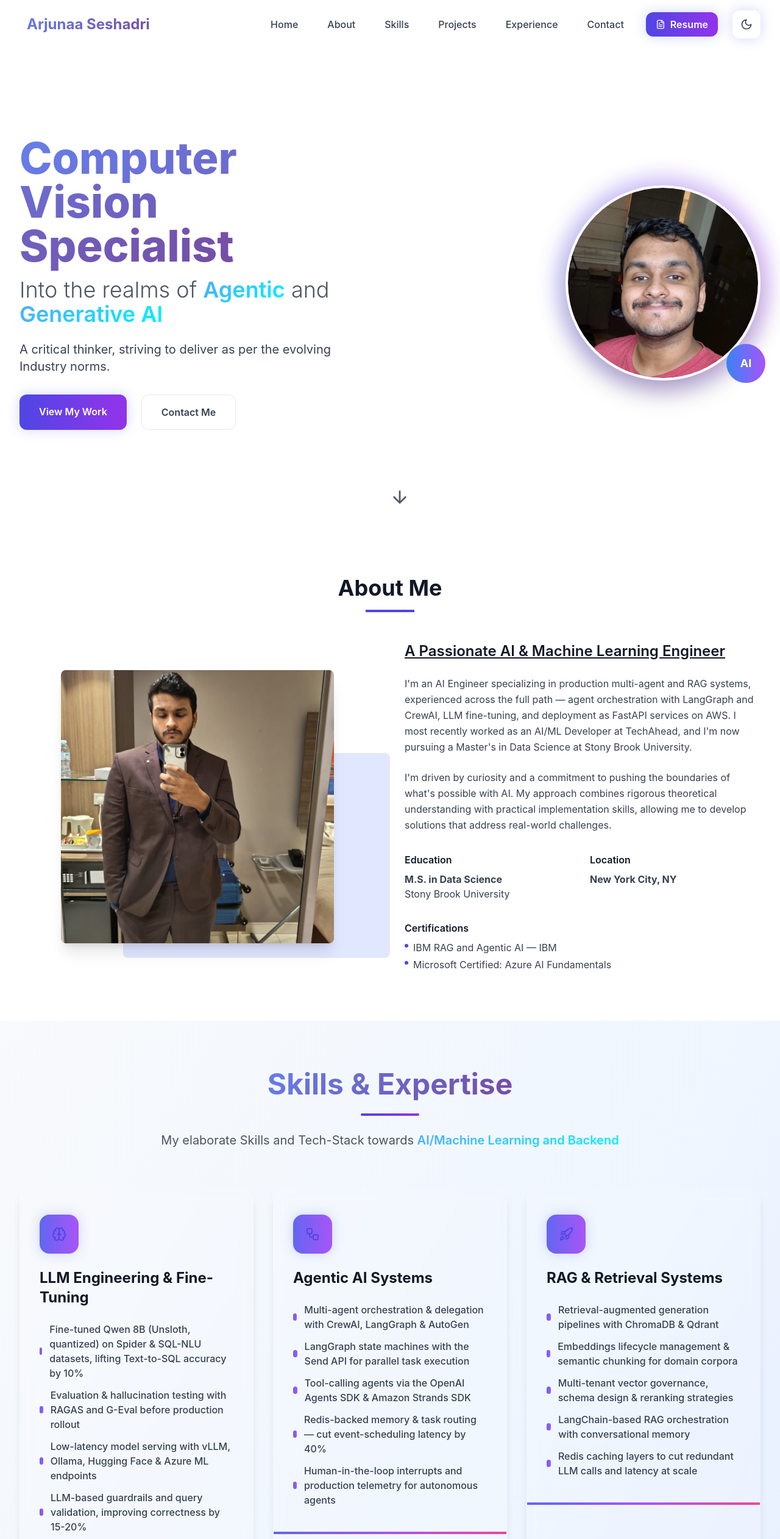
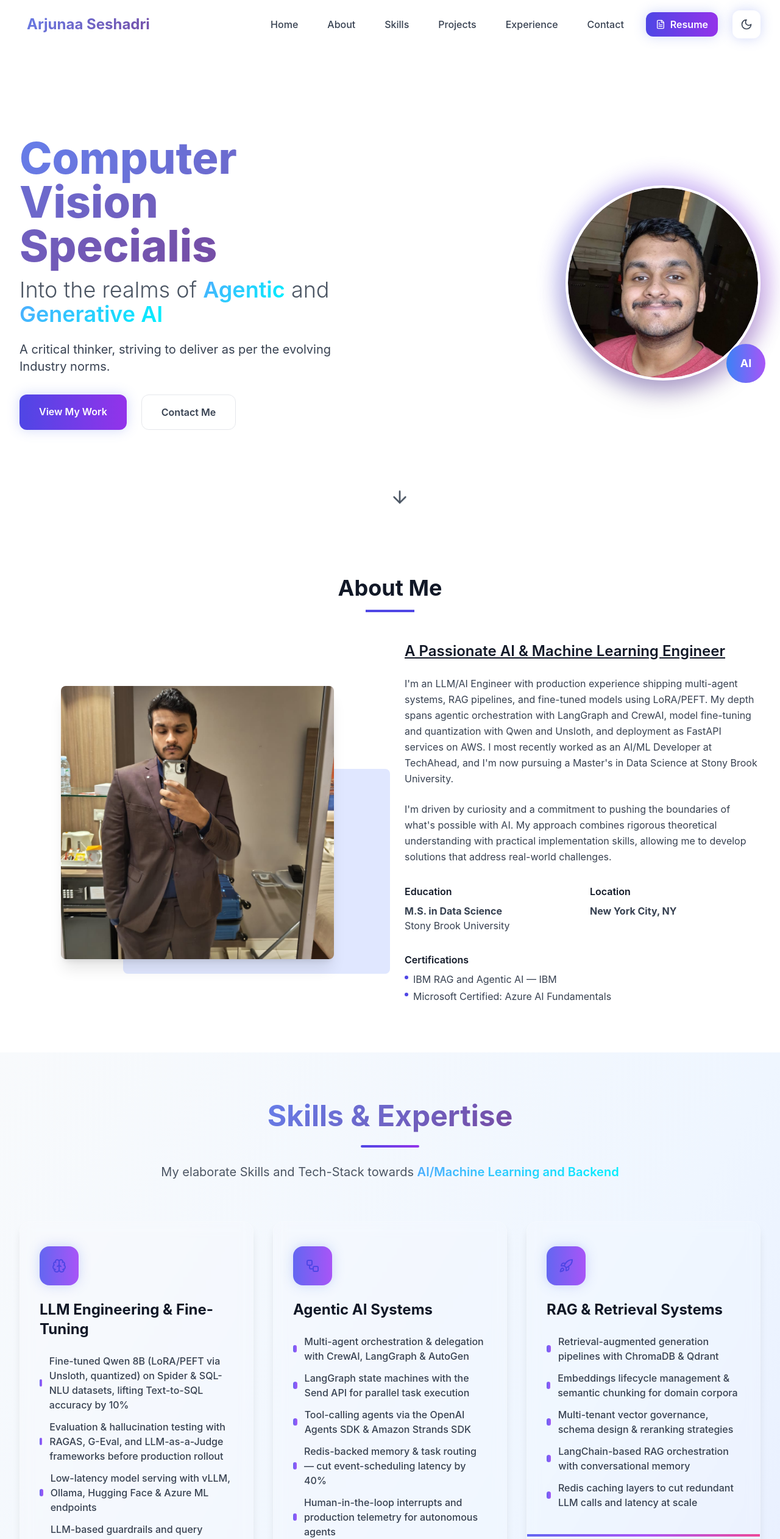
Before and after one commit to ArjunKrooksML/Portfolio, a React (Vite) app: page / in a window 1280 px wide. Shown: the top 2524 px of the page at 61% size. Built offline with nearby package versions, Linux system fonts and the light colour scheme.

Commit message:
improvements

```diff
--- a/src/components/About.tsx
+++ b/src/components/About.tsx
@@ -47,7 +47,7 @@ const About: React.FC = () => {
               <u>A Passionate AI & Machine Learning Engineer</u>
             </h3>
             <p className="text-gray-700 dark:text-gray-300 mb-6 leading-relaxed">
-              I'm an AI Engineer specializing in production multi-agent and RAG systems, experienced across the full path — agent orchestration with LangGraph and CrewAI, LLM fine-tuning, and deployment as FastAPI services on AWS. I most recently worked as an AI/ML Developer at TechAhead, and I'm now pursuing a Master's in Data Science at Stony Brook University.
+              I'm an LLM/AI Engineer with production experience shipping multi-agent systems, RAG pipelines, and fine-tuned models using LoRA/PEFT. My depth spans agentic orchestration with LangGraph and CrewAI, model fine-tuning and quantization with Qwen and Unsloth, and deployment as FastAPI services on AWS. I most recently worked as an AI/ML Developer at TechAhead, and I'm now pursuing a Master's in Data Science at Stony Brook University.
             </p>
             <p className="text-gray-700 dark:text-gray-300 mb-8 leading-relaxed">
               I'm driven by curiosity and a commitment to pushing the boundaries of what's possible with AI. My approach combines rigorous theoretical understanding with practical implementation skills, allowing me to develop solutions that address real-world challenges.
--- a/src/components/Hero.tsx
+++ b/src/components/Hero.tsx
@@ -11,11 +11,11 @@ const Hero: React.FC = () => {
 
   const typingText = useTypingAnimation({
     texts: [
-      'AI/ML Engineer',
+      'LLM/AI Engineer',
       'Computer Vision Specialist',
       'NLP Expert',
       'Agentic AI Researcher',
-      'Full-Stack Developer'
+      'RAG Pipeline Engineer'
     ],
     speed: 100,
     pauseTime: 2000
--- a/src/data.tsx
+++ b/src/data.tsx
@@ -8,8 +8,8 @@ export const skillsData: Skill[] = [
     title: 'LLM Engineering & Fine-Tuning',
     icon: <Brain className="h-6 w-6 text-indigo-600 dark:text-indigo-400" />,
     skills: [
-      'Fine-tuned Qwen 8B (Unsloth, quantized) on Spider & SQL-NLU datasets, lifting Text-to-SQL accuracy by 10%',
-      'Evaluation & hallucination testing with RAGAS and G-Eval before production rollout',
+      'Fine-tuned Qwen 8B (LoRA/PEFT via Unsloth, quantized) on Spider & SQL-NLU datasets, lifting Text-to-SQL accuracy by 10%',
+      'Evaluation & hallucination testing with RAGAS, G-Eval, and LLM-as-a-Judge frameworks before production rollout',
       'Low-latency model serving with vLLM, Ollama, Hugging Face & Azure ML endpoints',
       'LLM-based guardrails and query validation, improving correctness by 15-20%',
       'Prompt design, structured outputs & few-shot optimisation across GPT-4o, Qwen & Mistral',
@@ -72,7 +72,7 @@ export const skillsData: Skill[] = [
       'Git-based version control and Jira-driven sprint workflows',
       'Frontend/backend hosting via Vercel, Render & Firebase',
       'Environment automation, secrets management & cost-aware infrastructure design',
-      'Production-ready service architecture for deployed AI systems',
+      'Load testing & observability with Locust, sustaining 120 req/s at 180ms p95 under production traffic',
     ],
   },
 ];
@@ -83,7 +83,7 @@ export const projectsData: Project[] = [
     id: 1,
     title: 'DataQuery: Text-to-SQL Visual Analytics',
     description:
-      'Fine-tuned Qwen 8B with quantization on the Spider dataset (5,000+ SQL-NLU pairs), improving complex query accuracy by 10%. Next.js and FastAPI application with multi-tenant architecture, RBAC, and automated Chart.js dashboards for efficient data exploration.',
+      'Fine-tuned and quantized Qwen 8B on the Spider dataset (5,000+ NL-SQL pairs), lifting execution accuracy on multi-join queries by 10% over base. Multi-tenant Next.js and FastAPI stack with row-level RBAC preventing cross-tenant data leakage, plus dynamic Chart.js dashboard generation from natural-language prompts for non-technical self-serve data exploration.',
     image:
       'https://images.pexels.com/photos/669615/pexels-photo-669615.jpeg?auto=compress&cs=tinysrgb&w=800',
     category: 'agentic-ai',
@@ -101,7 +101,7 @@ export const projectsData: Project[] = [
     id: 2,
     title: 'Blood Report Analyser: Agentic Reports Hub',
     description:
-      "Agentic medical report analysis pipeline using LangGraph's Send API for parallel panel extraction, with a fully agentic ReAct pattern-recognition engine (GPT-4o) that surfaces multi-marker clinical syndromes. Includes a clarification interrupt system for mid-graph human-in-the-loop pauses on unreadable reports.",
+      "Engineered a 7-node LangGraph pipeline with parallel per-panel extraction (Send API) and a self-critique/retry loop, cutting end-to-end report processing latency by around 50%. A GPT-4o ReAct agent cross-correlates markers across panels to surface multi-marker clinical syndromes invisible to single-panel review, backed by a longitudinal trend engine that projects threshold-crossing dates from patient history and a human-in-the-loop interrupt for unstructured data.",
     image:
       'https://images.pexels.com/photos/4173251/pexels-photo-4173251.jpeg?auto=compress&cs=tinysrgb&w=800',
     category: 'agentic-ai',
@@ -131,31 +131,21 @@ export const projectsData: Project[] = [
 // Experience Data
 export const experienceData: Experience[] = [
   {
-    period: 'Fall 2026 - 2028',
+    period: 'August 2026 - Expected 2028',
     role: 'Masters in Data Science',
     organization: 'Stony Brook University',
     description: 'Graduate studies in Data Science, building on production AI/ML engineering experience from industry roles at TechAhead and SVAAS Inframax Solutions.',
   },
   {
-    period: 'August 2025 - January 2026',
-    role: 'AI/ML Developer',
+    period: 'July 2025 - January 2026',
+    role: 'AI/ML Developer (promoted from AI Engineer Intern)',
     organization: 'TechAhead',
-    description: 'Converted from intern to full-time AI/ML Developer by delivering production-ready AI microservices.',
+    description: 'Promoted from intern to full-time AI/ML Developer after shipping production multi-agent orchestration, fine-tuning, and RAG infrastructure end-to-end.',
     achievements: [
-      'Architected multi-agent CrewAI and LangGraph workflow with Redis caching, improving event scheduling efficiency by 40%',
-      'Deployed Dockerized FastAPI microservices on AWS EC2 with Nginx reverse proxy, SystemD services, and CloudWatch monitoring',
-      'Built a model-first agentic system using Amazon Strands SDK for healthcare and fitness workflows',
-    ],
-  },
-  {
-    period: 'July 2025 - August 2025',
-    role: 'AI Engineer Intern',
-    organization: 'TechAhead',
-    description: 'Worked on Generative and Agentic solutions for data analysis and visualization.',
-    achievements: [
-      'Fine-tuned Qwen 8B using Unsloth on XlangAI SQL-NLU dataset, improving text-to-SQL accuracy by 10% with optimised Postgres integration',
-      'Implemented LLM-based SQL query validation with rule constraints, improving correctness by 15-20% and reducing API calls via Redis caching',
-      'Engineered multi-agent orchestration workflow for a low/no-code automation platform using LangChain tools and embeddings',
+      'Architected multi-agent event-scheduling workflows in CrewAI, LangGraph, and Redis, cutting scheduling turnaround 40% against the manual baseline',
+      'Shipped three Dockerized FastAPI microservices to AWS EC2 — video annotation, embedding generation with Qdrant storage, and the core chatbot — sustaining 120 req/s at 180ms p95 under Locust load testing',
+      'Cut invalid Text-to-SQL generations 15-20% with an LLM-as-a-Judge evaluation framework, via guardrail-based query validation and Redis caching to remove redundant model API calls',
+      'Rebuilt healthcare and fitness advisory flows as tool-calling agents on Amazon Strands and the OpenAI Agents SDK',
     ],
   },
   {
@@ -164,19 +154,20 @@ export const experienceData: Experience[] = [
     organization: 'SVAAS Inframax Solutions',
     description: 'Built internal AI automation and safety compliance solutions across scheduling, document intelligence, and computer vision.',
     achievements: [
-      'Developed AI scheduling assistant using Mistral 7B with Google Calendar API and OAuth2 for automated event management',
-      'Built OCR and LLM summarisation pipeline using PyTesseract and Sentence Transformers for invoice and report analysis',
-      'Implemented YOLOv8 PPE detection system in PyTorch for real-time construction site safety compliance monitoring',
+      'Built an AI scheduling assistant on Mistral 7B wired to the Google Calendar API, removing manual appointment entries for the operations team',
+      'Automated invoice ingestion with a PyTesseract OCR and LLM summarisation pipeline, cutting per-invoice handling from 4 minutes to under 30 seconds',
+      'Deployed a YOLOv8 PPE detection system in PyTorch, flagging real-time safety non-compliance on construction sites',
+      'Shipped a production, two-portal operations platform used by active employees for attendance, payroll, and inventory tracking',
     ],
   },
   {
     period: 'June 2024 - July 2024',
-    role: 'Project Intern',
+    role: 'Project Vision Intern',
     organization: 'CSIR - National Aerospace Laboratories',
-    description: 'Designed and validated real-time object detection and tracking systems for UAV applications.',
+    description: 'Built a YOLO and VisDrone computer vision proof-of-concept performing spatial 3D object mapping from drone-mounted footage for UAV surveillance applications.',
     achievements: [
       'Designed object detection and tracking workflow for Loitering Munition UAV systems with real-time inference capability',
-      'Re-trained YOLOv8 on VisDrone Dataset with DeepSORT tracking, achieving 95% average confidence',
+      'Re-trained YOLOv8 on the VisDrone dataset with DeepSORT tracking, achieving 95% average confidence',
       'Validated model outputs on an embedded flight controller for UAV integration',
     ],
   },
```
